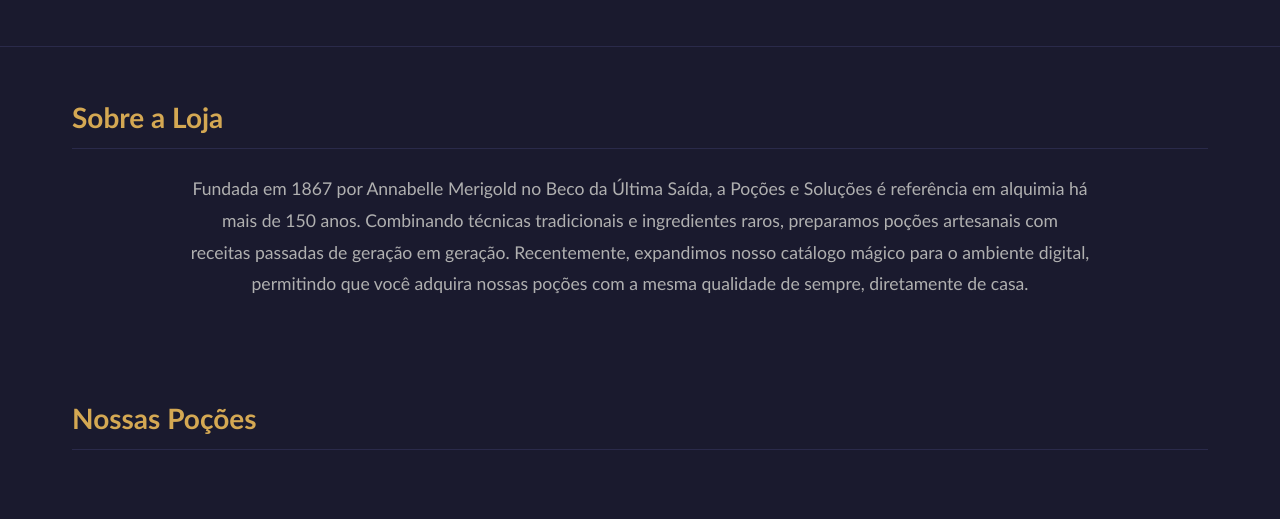
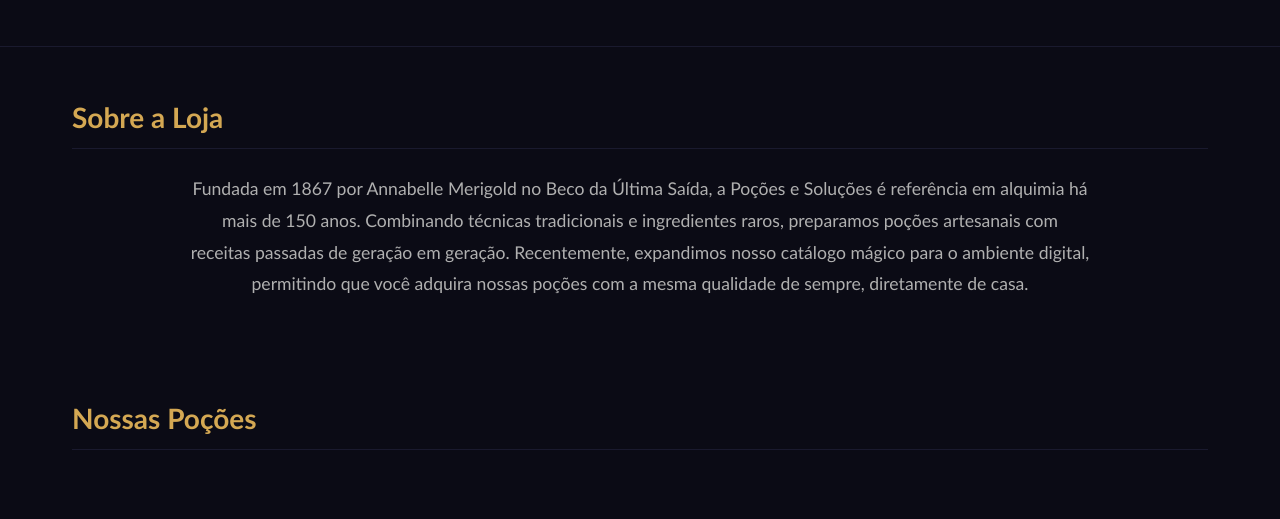
Before and after one commit to johncleyton/pocoes-e-solucoes, a website: page public/index.html in a window 1280 px wide. Shown: the part 214-733 px from the top of the page. Drawn offline with Linux system fonts and the light colour scheme; no server answers.

Commit message:
Escurecida no estilo

```diff
--- a/public/css/style.css
+++ b/public/css/style.css
@@ -8,10 +8,10 @@
 }
 
 :root {
-  --bg-primary: #1a1a2e;
-  --bg-secondary: #16213e;
-  --bg-card: #0f3460;
-  --bg-surface: #1a1a2e;
+  --bg-primary: #0b0b15;
+  --bg-secondary: #0c1424;
+  --bg-card: #0a1f3b;
+  --bg-surface: #0b0b15;
   --accent: #e94560;
   --accent-hover: #ff6b81;
   --gold: #d4a853;
@@ -19,8 +19,8 @@
   --text-primary: #eaeaea;
   --text-secondary: #b0b0b0;
   --text-muted: #787878;
-  --border: #2a2a4a;
-  --shadow: 0 4px 20px rgba(0, 0, 0, 0.4);
+  --border: #1a1a2e;
+  --shadow: 0 4px 25px rgba(0, 0, 0, 0.6);
   --radius: 8px;
   --transition: 0.3s ease;
 }
```
